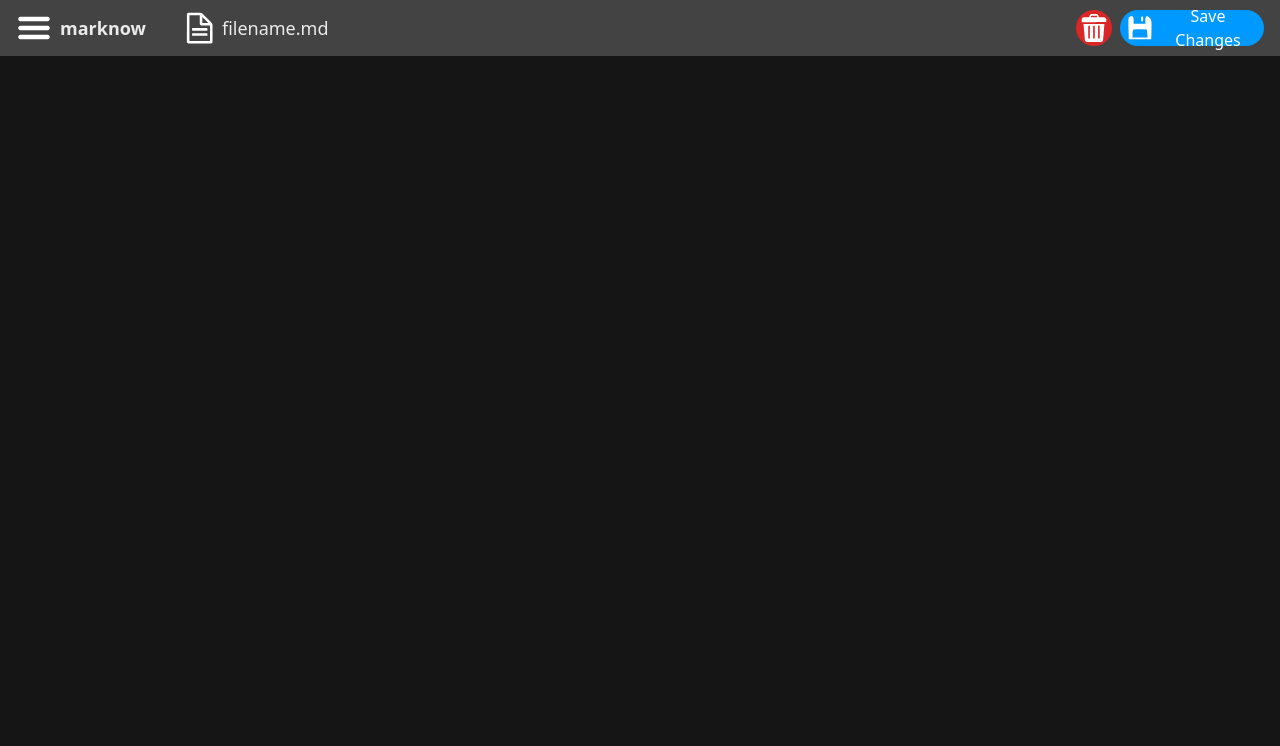
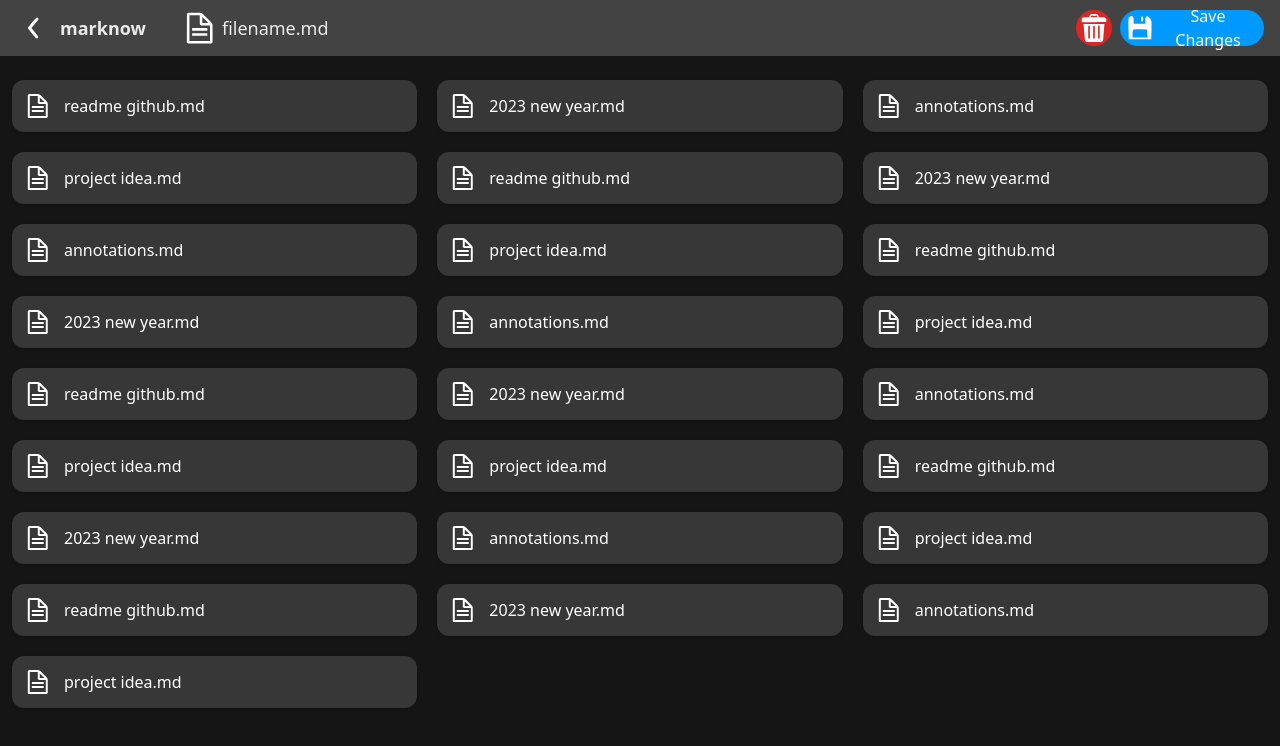
Before and after one commit to jaoincode/marknow, a React (Vite) app: page / in a window 1280 px wide. Shown: the top 746 px of the page. Built offline with nearby package versions, Linux system fonts and the light colour scheme.

Commit message:
files grid and file component

```diff
--- /dev/null
+++ b/src/Components/File/File.tsx
@@ -0,0 +1,12 @@
+import FileIcon from "../../assets/file.svg";
+
+function File({ name }: { name: string }) {
+  return (
+    <li className="list-none flex items-center gap-3 rounded-xl shadow bg-mygray-200 p-3 cursor-pointer md:max-w-full hover:bg-mygray-100 transition-colors">
+      <img src={FileIcon} className="w-7 h-7" />
+      <span className="text-mywhite-100 font-medium">{name}.md</span>
+    </li>
+  );
+}
+
+export default File;
--- /dev/null
+++ b/src/Components/File/index.ts
@@ -0,0 +1 @@
+export { default } from "./File";
--- /dev/null
+++ b/src/Components/Files/Files.tsx
@@ -0,0 +1,15 @@
+import { files } from "../../mocks/files.json";
+
+import File from "../File";
+
+function Files() {
+  return (
+    <div className="pt-20 px-3 gap-5 grid grid-cols-1 md:grid-cols-2 lg:grid-cols-3 pb-5">
+      {files.map((file) => (
+        <File name={file.name} />
+      ))}
+    </div>
+  );
+}
+
+export default Files;
--- /dev/null
+++ b/src/Components/Files/index.ts
@@ -0,0 +1 @@
+export { default } from "./Files";
--- a/src/Components/Header/Header.tsx
+++ b/src/Components/Header/Header.tsx
@@ -1,5 +1,5 @@
 import FileIcon from "../../assets/file.svg";
-import HamburguerIcon from "../../assets/hamburguer.svg";
+import BackIcon from "../../assets/back.svg";
 import SaveIcon from "../../assets/save.svg";
 import TrashIcon from "../../assets/trash.svg";
 
@@ -9,9 +9,11 @@ function Header() {
   return (
     <header className="w-full flex p-2 md:p-4 items-center h-14 bg-mygray-100 fixed justify-between">
       <div className="flex items-center">
-        <button aria-label="Menu" className="w-7 md:w-9 ">
-          <img src={HamburguerIcon} />
-        </button>
+        {isOnFile && (
+          <button aria-label="Back to menu" className="w-7 md:w-9 ">
+            <img src={BackIcon} />
+          </button>
+        )}
         <h1 className="font-bold text-mywhite-200 mx-2 md:text-lg">marknow</h1>
         {isOnFile && (
           <div className="flex items-center md:mx-7">
--- /dev/null
+++ b/src/mocks/files.json
@@ -0,0 +1,79 @@
+{
+  "files": [
+    {
+      "name": "readme github"
+    },
+    {
+      "name": "2023 new year"
+    },
+    {
+      "name": "annotations"
+    },
+    {
+      "name": "project idea"
+    },
+    {
+      "name": "readme github"
+    },
+    {
+      "name": "2023 new year"
+    },
+    {
+      "name": "annotations"
+    },
+    {
+      "name": "project idea"
+    },
+    {
+      "name": "readme github"
+    },
+    {
+      "name": "2023 new year"
+    },
+    {
+      "name": "annotations"
+    },
+    {
+      "name": "project idea"
+    },
+    {
+      "name": "readme github"
+    },
+    {
+      "name": "2023 new year"
+    },
+    {
+      "name": "annotations"
+    },
+    {
+      "name": "project idea"
+    },
+    {
+      "name": "project idea"
+    },
+    {
+      "name": "readme github"
+    },
+    {
+      "name": "2023 new year"
+    },
+    {
+      "name": "annotations"
+    },
+    {
+      "name": "project idea"
+    },
+    {
+      "name": "readme github"
+    },
+    {
+      "name": "2023 new year"
+    },
+    {
+      "name": "annotations"
+    },
+    {
+      "name": "project idea"
+    }
+  ]
+}
--- a/src/pages/Home/Home.tsx
+++ b/src/pages/Home/Home.tsx
@@ -1,9 +1,11 @@
+import Files from "../../Components/Files";
 import Header from "../../Components/Header";
 
 function Home() {
   return (
     <div>
       <Header />
+      <Files />
     </div>
   );
 }
```
Also changed, not shown: src/assets/back.svg (added).
